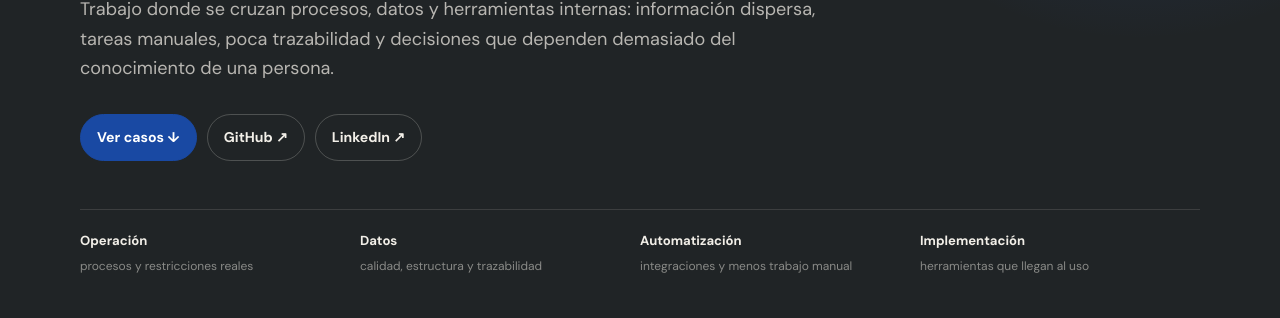
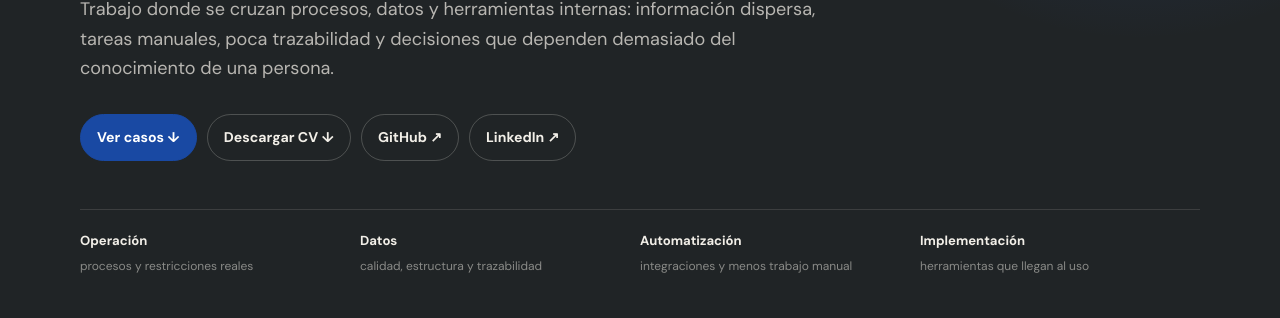
Before and after one commit to mauro-montenegro-data/portfolio, a plain HTML site: page index.html in a window 1280 px wide. Shown: the part 482-800 px from the top of the page. Drawn offline with nearby package versions, Linux system fonts and the light colour scheme.

Commit message:
feat: publicar CV y agregar accesos
Publica el CV maestro y agrega accesos de descarga en el hero y en la sección de contacto.

```diff
--- a/index.html
+++ b/index.html
@@ -53,6 +53,7 @@
       <p class="lead">Trabajo donde se cruzan procesos, datos y herramientas internas: información dispersa, tareas manuales, poca trazabilidad y decisiones que dependen demasiado del conocimiento de una persona.</p>
       <div class="actions">
         <a class="btn primary" href="#casos">Ver casos ↓</a>
+        <a class="btn" href="cv/CV_Mauro_Montenegro.pdf" download="CV_Mauro_Montenegro.pdf">Descargar CV ↓</a>
         <a class="btn" href="https://github.com/mauro-montenegro-data" target="_blank" rel="noreferrer">GitHub ↗</a>
         <a class="btn" href="https://linkedin.com/in/mauro-montenegro-data" target="_blank" rel="noreferrer">LinkedIn ↗</a>
       </div>
@@ -183,6 +184,7 @@
         <p>Me interesan oportunidades de Data / Operations Analytics, mejora de procesos, automatización y roles híbridos donde entender el negocio sea tan importante como construir la solución.</p>
         <div class="contact-links">
           <a href="mailto:maumontenegrom@gmail.com">Email</a>
+          <a href="cv/CV_Mauro_Montenegro.pdf" download="CV_Mauro_Montenegro.pdf">Descargar CV ↓</a>
           <a href="https://linkedin.com/in/mauro-montenegro-data" target="_blank" rel="noreferrer">LinkedIn ↗</a>
           <a href="https://github.com/mauro-montenegro-data" target="_blank" rel="noreferrer">GitHub ↗</a>
           <a href="https://polpo.ar" target="_blank" rel="noreferrer">Polpo ↗</a>
```
Also changed, not shown: 1 other file.
